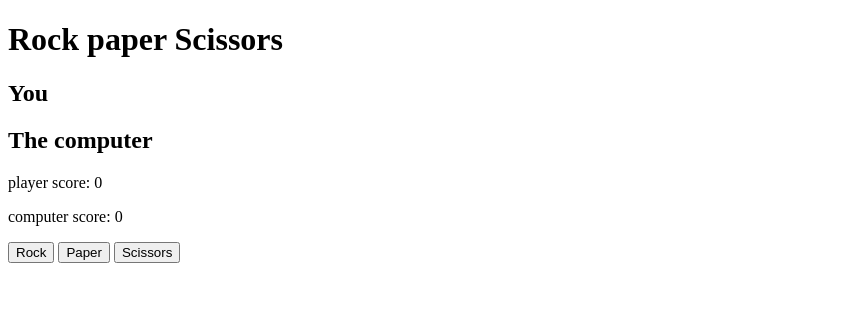
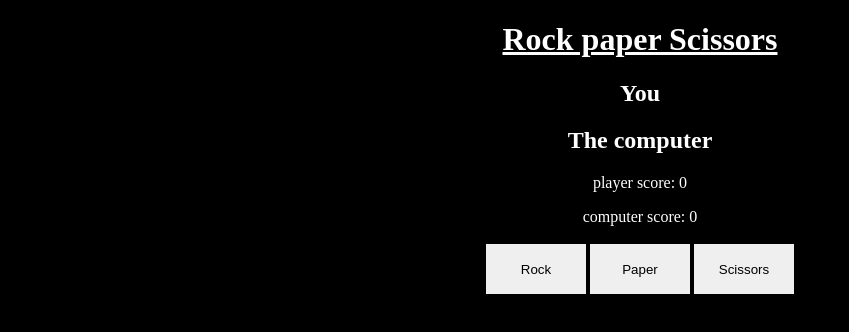
Before and after one commit to Gamec12/rock-paper-scissors, a plain HTML site: page index.html in a window 1280 px wide. Shown: the whole page, without its empty margins (0-849 px from the left). Drawn offline with Linux system fonts and the light colour scheme.

Commit message:
finished the game and added some polish

```diff
--- a/index.html
+++ b/index.html
@@ -6,25 +6,29 @@
     <meta http-equiv="X-UA-Compatible" content="IE=edge">
     <meta name="viewport" content="width=device-width, initial-scale=1.0">
     <title>Rock Paper Scissors</title>
+    <link rel="stylesheet" href="style.css">
 </head>
 
 <body>
-    <div id="head" class="head">
+    <div>
         <h1>Rock paper Scissors</h1>
     </div>
 
     <div>
-        <h2 class="player">You</h2>
-        <h2 class="player">The computer</h2>
+        <h2 id="player" class="player">You</h2>
+        <h2 id="computer" class="computer">The computer</h2>
         <p id="p1">player score: 0</p>
 
         <p id="p2">computer score: 0</p>
+        <h3 id="head"></h3>
+
+        <Button onclick="guess(0)">Rock</Button>
+        <Button onclick="guess(1)">Paper</Button>
+        <Button onclick="guess(2)">Scissors</Button>
     </div>
 
 
-    <Button onclick="guess(0)">Rock</Button>
-    <Button onclick="guess(1)">Paper</Button>
-    <Button onclick="guess(2)">Scissors</Button>
+
 
     <script src="logic.js"></script>
 
--- a/logic.js
+++ b/logic.js
@@ -7,11 +7,12 @@ function computer() {
 
 function guess(guess) {
     computer();
+    window.document.getElementById("player").innerText = "Player chose " + choices[guess];
+    document.getElementById("computer").innerText = "computer chose " + choices[comp];
     if (choices[comp] == choices[guess]) {
-        {
-            document.getElementById("head").innerText = "it is a tie";
-        }
+        document.getElementById("head").innerText = "it is a tie";
     }
+
     else if ((choices[comp] == 'Rock' && choices[guess] == 'Paper') || (choices[comp] == 'Paper' && choices[guess] == 'Scissors') || (choices[comp] == 'Scissors' && choices[guess] == 'Rock')) {
         document.getElementById("head").innerText = "you win";
         playerScore++;
--- a/style.css
+++ b/style.css
@@ -1,11 +1,31 @@
-.player {
-    display: flex;
+body {
+    background-color: black;
+    color: white;
 }
 
-.head {
+.player {
+    display: inline;
+}
+
+h2 {
+    display: block;
+}
+
+div {
     text-align: center;
 }
 
+h3 {
+    color: teal;
+}
+
+
+button {
+    width: 100px;
+    height: 50px;
+    border: none;
+}
+
 h1 {
-    margin: auto;
+    text-decoration: underline;
 }
```
